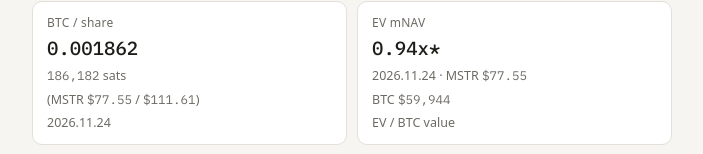
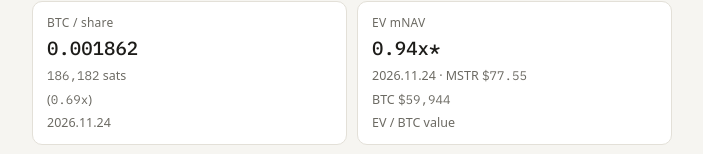
Before and after one commit to zhoonk-art/sbd-invest-archiving, a plain HTML site: page index.html in a window 1280 px wide. Shown: the part 158-312 px from the top of the page, without its empty margins (288-991 px from the left). Drawn offline with Linux system fonts and the light colour scheme; a web font is replaced by a local one.

Commit message:
Update Invest Archiving data

```diff
--- a/index.html
+++ b/index.html
@@ -383,7 +383,7 @@ select{font:inherit;font-size:14px;padding:7px 10px;border:1px solid var(--line)
     el.innerHTML=`
       <div class="tile"><div class="k">${U} / share</div><div class="v num">${f6(cps)}</div>
         ${tab==='mstr'?`<div class="d"><span class="num">${fmtInt(cps*1e8)}</span> sats</div>`:''}
-        ${tab==='mstr'&&c.price&&c.coin_price?`<div class="d">(${TK2[tab]} <span class="num">$${(+c.price).toFixed(2)}</span> / <span class="num">$${(cps*c.coin_price).toFixed(2)}</span>)</div><div class="d">${krDate(c.price_date||c.mnav_date||c.date)}</div>`:`${g!=null?`<div class="d">${krDate(base.date)} 대비 <span class="num ${cls(g)}">${sign(g)}${Math.abs(g*100).toFixed(1)}%</span></div>`:''}<div class="d">${c.shares_basis||''} <span class="num">${fmtInt(c.shares/1e3)}</span>k (${krDate(c.shares_date||c.date)})</div>`}</div>
+        ${tab==='mstr'&&c.price&&c.coin_price?`<div class="d">(<span class="num">${(c.price/(cps*c.coin_price)).toFixed(2)}x</span>)</div><div class="d">${krDate(c.price_date||c.mnav_date||c.date)}</div>`:`${g!=null?`<div class="d">${krDate(base.date)} 대비 <span class="num ${cls(g)}">${sign(g)}${Math.abs(g*100).toFixed(1)}%</span></div>`:''}<div class="d">${c.shares_basis||''} <span class="num">${fmtInt(c.shares/1e3)}</span>k (${krDate(c.shares_date||c.date)})</div>`}</div>
       <div class="tile"><div class="k">EV mNAV</div><div class="v num">${c.mnav.toFixed(2)}x${c.mnav_src==='calc'?'*':''}</div>
         <div class="d">${krDate(c.mnav_date||c.date)}${c.price?` · ${TK2[tab]} <span class="num">$${c.price}</span>`:''}</div>
         ${c.coin_price?`<div class="d">${U} <span class="num">${fmtUsd(c.coin_price)}</span></div>`:''}<div class="d">EV / ${U} value</div></div>
```
